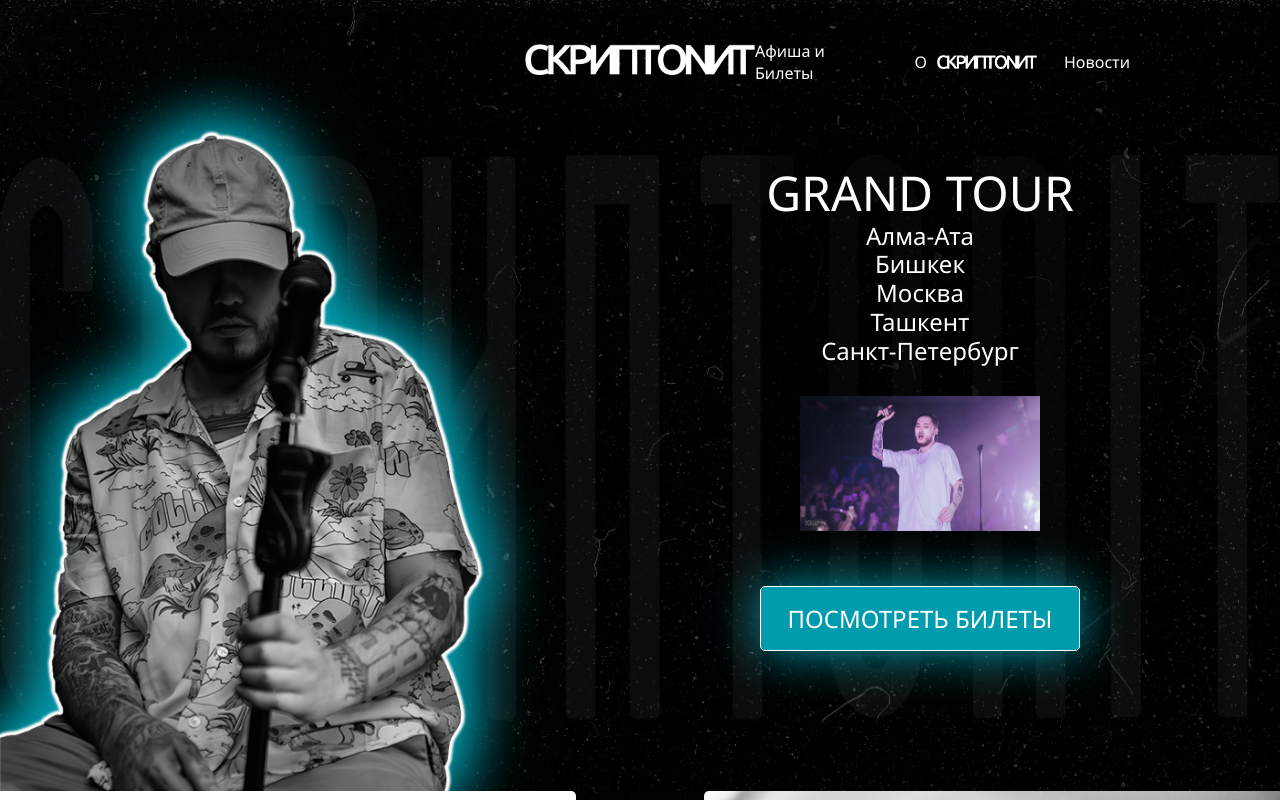
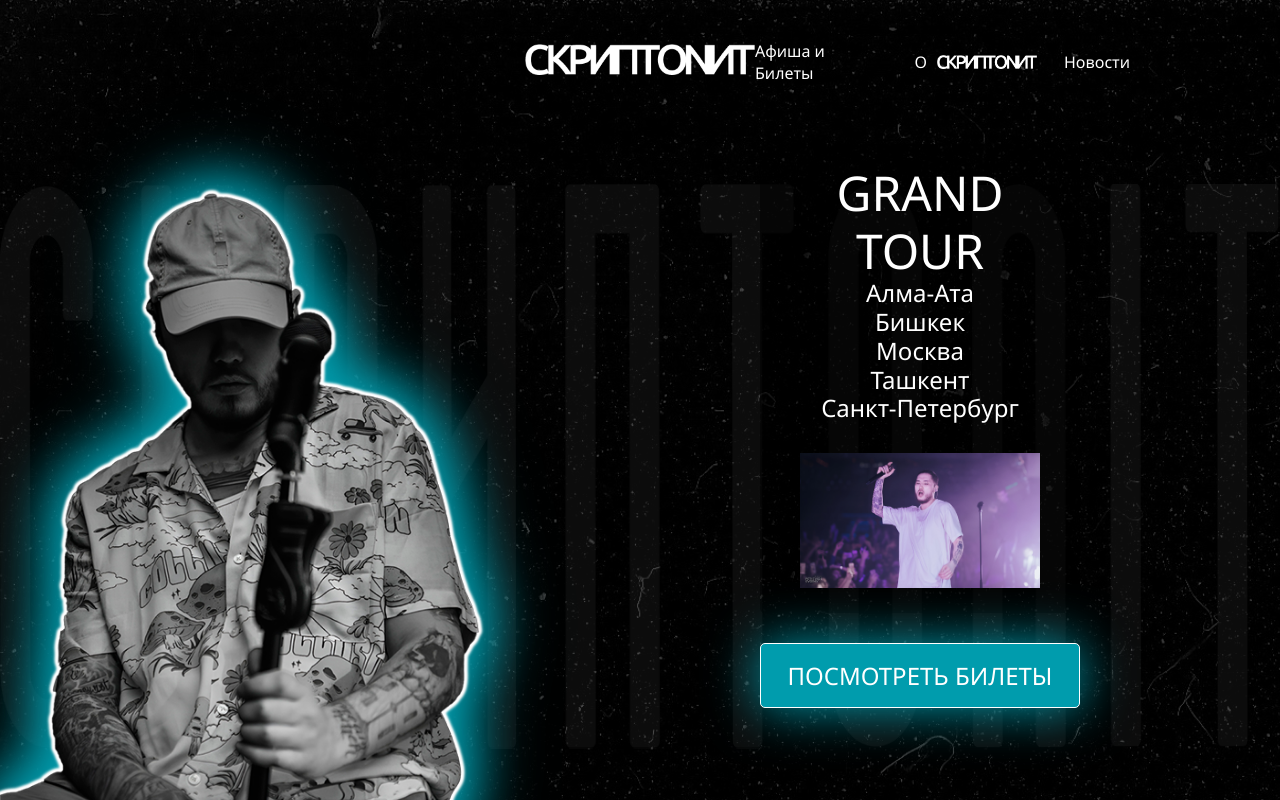
Before and after one commit to elesismailov/scriptonite-website, a Next.js app: page / in a window 1280 px wide. Shown: the top 800 px of the page. Built offline with nearby package versions, Linux system fonts and the light colour scheme; a web font is replaced by a local one.

Commit message:
Fix per whim 1240

```diff
--- a/components/Footer.js
+++ b/components/Footer.js
@@ -18,8 +18,9 @@
                     </a>
                 </div>
                 <div className="attribution">
-                    <p className="sa"><a href="#" >Designed by <span>sanzhar</span></a></p>
-                    <p className="el"><a href="http://elesismailov.com" >Coded by <span>eles</span></a></p>
+                    <p className="sa"><a href="https://www.instagram.com/severussanjik/" >Designed by <span>Sanzhar</span></a></p>
+                    {/* <p className="el"><a href="http://elesismailov.com" >Coded by <img width='100' src="/images/eles_ismailov_logo.png" alt="Text Eles Ismailov using Impact Font." /></a></p> */}
+                    <p className="el"><a href="http://elesismailov.com" >Coded by <span>Eles</span></a></p>
                 </div>
             </div>
         </footer>
--- a/components/HeroSection.js
+++ b/components/HeroSection.js
@@ -18,11 +18,11 @@
                         <div className="flex-wrapper">
                             <div className="text-block">
                                 <h1>GRAND TOUR</h1>
-                                <p>Алма-Ата</p>
-                                <p>Бишкек</p>
-                                <p>Москва</p>
-                                <p>Ташкент</p>
-                                <p>Санкт-Петербург</p>
+                                <a href='#'>Алма-Ата</a>
+                                <a href='#'>Бишкек</a>
+                                <a href='#'>Москва</a>
+                                <a href='#'>Ташкент</a>
+                                <a href='#'>Санкт-Петербург</a>
                             </div>
                             <div className="preview">
                                 <img src="/images/preview-1.png" alt="Scriptonite at a concert." />
--- a/components/IconDeezer.js
+++ b/components/IconDeezer.js
@@ -3,7 +3,7 @@
 
 export default function DeezerIcon() {
     return (
-        <svg width="50" height="37" viewBox="0 0 576 378" fill="none" xmlns="http://www.w3.org/2000/svg">
+        <svg  viewBox="0 0 576 378" fill="none" xmlns="http://www.w3.org/2000/svg">
             <path d="M451.46 174.71H576V102H451.46V174.71ZM451.46 0.819824V73.4898H576V0.819824H451.46ZM451.46 275.88H576V203.2H451.46V275.88ZM0 377.09H124.54V304.42H0V377.09ZM150.47 377.09H275V304.42H150.47V377.09ZM300.99 377.09H425.53V304.42H301L300.99 377.09ZM451.46 377.09H576V304.42H451.46V377.09ZM301 275.88H425.53V203.2H301V275.88ZM150.48 275.88H275V203.2H150.47L150.48 275.88ZM150.48 174.71H275V102H150.47L150.48 174.71Z" fill="var(--neon-blue)"/>
         </svg>
     )
--- a/components/IconSpotify.js
+++ b/components/IconSpotify.js
@@ -1,7 +1,7 @@
 
 export default function SpotifyIcon() {
     return (
-        <svg width="51" height="52" viewBox="0 0 496 512" fill="none" xmlns="http://www.w3.org/2000/svg">
+        <svg viewBox="0 0 496 512" fill="none" xmlns="http://www.w3.org/2000/svg">
             <path d="M248 8C111.1 8 0 119.1 0 256C0 392.9 111.1 504 248 504C384.9 504 496 392.9 496 256C496 119.1 384.9 8 248 8ZM348.7 372.9C344.5 372.9 341.9 371.6 338 369.3C275.6 331.7 203 330.1 131.3 344.8C127.4 345.8 122.3 347.4 119.4 347.4C109.7 347.4 103.6 339.7 103.6 331.6C103.6 321.3 109.7 316.4 117.2 314.8C199.1 296.7 282.8 298.3 354.2 341C360.3 344.9 363.9 348.4 363.9 357.5C363.9 366.6 356.8 372.9 348.7 372.9ZM375.6 307.3C370.4 307.3 366.9 305 363.3 303.1C300.8 266.1 207.6 251.2 124.7 273.7C119.9 275 117.3 276.3 112.8 276.3C102.1 276.3 93.4 267.6 93.4 256.9C93.4 246.2 98.6 239.1 108.9 236.2C136.7 228.4 165.1 222.6 206.7 222.6C271.6 222.6 334.3 238.7 383.7 268.1C391.8 272.9 395 279.1 395 287.8C394.9 298.6 386.5 307.3 375.6 307.3ZM406.6 231.1C401.4 231.1 398.2 229.8 393.7 227.2C322.5 184.7 195.2 174.5 112.8 197.5C109.2 198.5 104.7 200.1 99.9 200.1C86.7 200.1 76.6 189.8 76.6 176.5C76.6 162.9 85 155.2 94 152.6C129.2 142.3 168.6 137.4 211.5 137.4C284.5 137.4 361 152.6 416.9 185.2C424.7 189.7 429.8 195.9 429.8 207.8C429.8 221.4 418.8 231.1 406.6 231.1Z" fill="var(--neon-blue)"/>
         </svg>
     )
--- a/components/IconYandexMusic.js
+++ b/components/IconYandexMusic.js
@@ -1,7 +1,7 @@
 
 export default function YandexMusicIcon() {
     return (
-        <svg width="50" height="50" viewBox="0 0 165 165" fill="none" xmlns="http://www.w3.org/2000/svg">
+        <svg viewBox="0 0 165 165" fill="none" xmlns="http://www.w3.org/2000/svg">
             <path d="M33.9834 16.8654C46.1223 7.87059 60.4694 2.43314 75.4224 1.08203V25.8256C65.7566 27.0787 56.5254 30.7794 48.6291 36.6305C38.7418 43.9569 31.4707 54.2669 27.8885 66.0399C24.3062 77.8129 24.6024 90.4254 28.7333 102.017C32.8642 113.609 40.6111 123.567 50.8315 130.421C61.0518 137.275 73.2043 140.663 85.4967 140.086C97.789 139.508 109.57 134.995 119.103 127.213C128.635 119.43 135.414 108.79 138.44 96.8622C140.551 88.542 140.757 79.9024 139.104 71.5733L159.882 54.8691L159.868 54.7344C165.477 70.1632 166.334 86.9485 162.285 102.911C157.962 119.951 148.278 135.151 134.66 146.269C121.042 157.386 104.212 163.833 86.6513 164.658C69.0909 165.483 51.7301 160.643 37.1296 150.851C22.5292 141.06 11.4621 126.835 5.56083 110.275C-0.340465 93.7153 -0.763562 75.6974 4.35394 58.8789C9.47145 42.0603 19.8586 27.3317 33.9834 16.8654Z" fill="#009CAD"/>
             <path d="M144.215 28.4141L144.302 28.6321L130.417 50.6853C125.367 43.2026 118.601 36.9743 110.682 32.5658V82.7519C110.682 98.1496 98.1999 110.632 82.8023 110.632C67.4046 110.632 54.9224 98.1496 54.9224 82.7519C54.9224 67.3543 67.4046 54.872 82.8023 54.872C88.5729 54.872 93.9341 56.6253 98.3822 59.6281V2.23047C116.483 5.71201 132.466 15.1453 144.215 28.4141Z" fill="#FC3F1D"/>
         </svg>
--- a/styles/Albums.module.scss
+++ b/styles/Albums.module.scss
@@ -59,8 +59,8 @@
                         display: flex;
                         align-items: center;
                         justify-content: center;
-                        width: 60px;
-                        height: 60px;
+                        width: 50px;
+                        height: 50px;
                     }
                 }
             }
@@ -107,6 +107,15 @@
                 height: calc(100vw - 90px);
                 transition-property: box-shadow;
 
+                .links {
+                    padding: 30px;
+                    li > a {
+                        width: 69px;
+                        svg {
+                            width: 100%;
+                        }
+                    }
+                }
                 > img {
                     transition: none;
                     height: 100%;
--- a/styles/Hero.module.scss
+++ b/styles/Hero.module.scss
@@ -56,11 +56,16 @@
                         font-size: 24px;
                         margin-bottom: 30px;
                         line-height: 1.2;
+                        display: flex;
+                        flex-direction: column;
+                        align-items: center;
                         h1 {
                             font-weight: 400;
                             font-size: 48px;
-                            width: calc(100% + 80px);
-                            margin-left: -40px;
+                        }
+
+                        a:hover {
+                            color: var(--neon-blue);
                         }
                     }
                     .preview {
```
Also changed, not shown: components/IconAppleMusic.js (+1 -1 lines), styles/Footer.module.scss (+9 -1 lines), public/images/eles_ismailov_logo.png (added).
